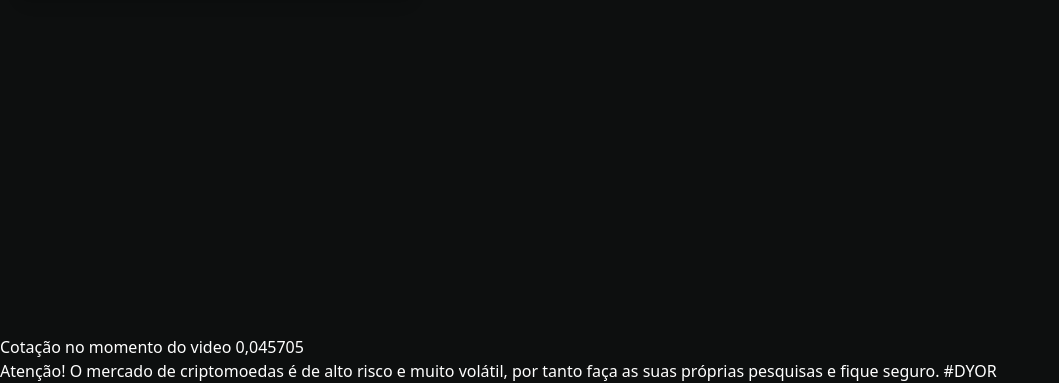
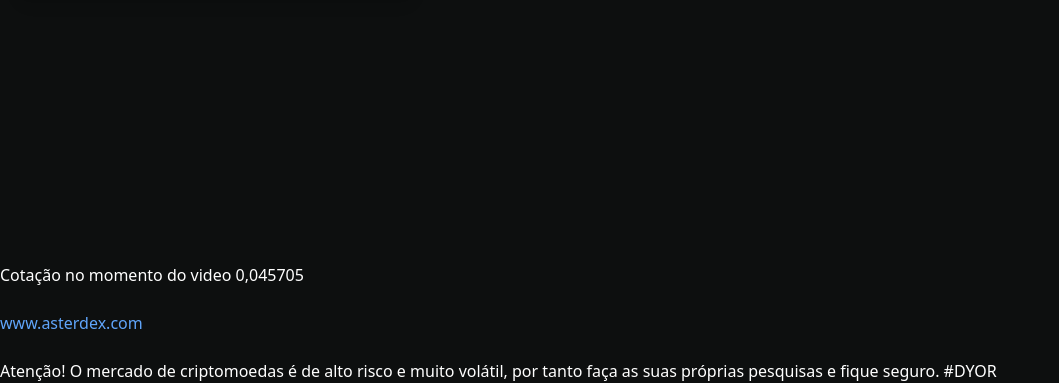
Before and after one commit to shitcoinheiros/fomosocial, a plain HTML site: page secret.html in a window 1280 px wide. Shown: the part 417-800 px from the top of the page, without its empty margins (0-1059 px from the left). Drawn offline with nearby package versions, Linux system fonts and the light colour scheme.

Commit message:
Update secret.html

```diff
--- a/secret.html
+++ b/secret.html
@@ -34,6 +34,11 @@
     </div>
   </main>
   <h5>Cotação no momento do video 0,045705</h5>
+  <br>
+  <a href="https://www.asterdex.com" target="_blank" class="text-blue-400 hover:underline">
+  www.asterdex.com
+</a>
+  <br>
 <p>Atenção! O mercado de criptomoedas é de alto risco e muito volátil, por tanto faça as suas próprias pesquisas e fique seguro. #DYOR</p>
 </body>
 </html>
```
